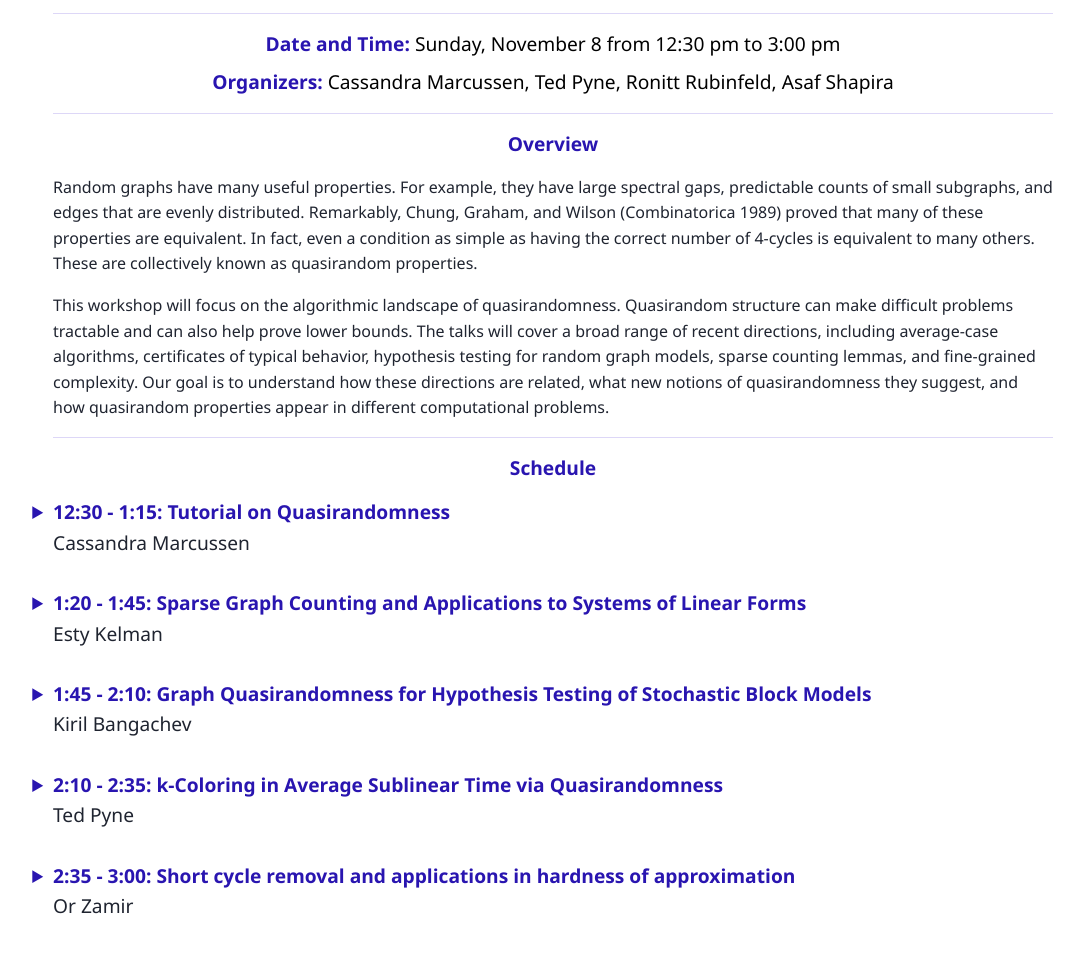
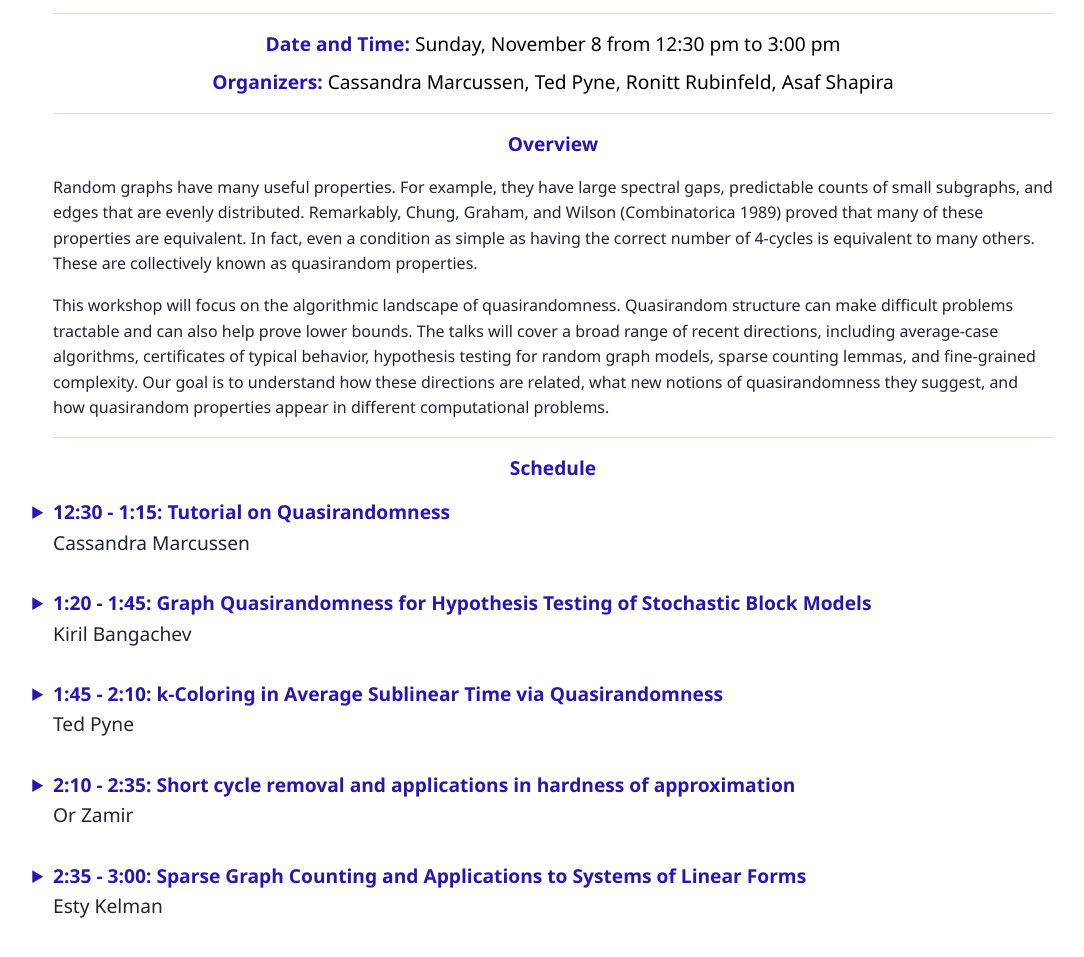
Before and after one commit to quasirandomness-focs2026/quasirandomness-focs2026.github.io, a plain HTML site: page index.html in a window 1280 px wide. Shown: the part 125-1082 px from the top of the page, without its empty margins (87-1171 px from the left). Drawn offline with Linux system fonts and the light colour scheme.

Commit message:
Update schedule items and abstracts in index.html

```diff
--- a/index.html
+++ b/index.html
@@ -251,29 +251,29 @@
     <p>We will also introduce the framework of quality control (Marcussen, Rubinfeld, and Sudan, 2026) as an algorithmic example illustrating how quasirandom properties can be used to study new computational problems.</p>
 </details>
 <details>
-  <summary class="schedule-item">1:20 - 1:45: <span class="title">Sparse Graph Counting and Applications to Systems of Linear Forms</span><span class="speaker">Esty Kelman</span></summary>
-  <p><strong>Abstract:</strong> The graph counting lemma of Chung, Graham, and Wilson (Combinatorica 1988) is a fundamental result in combinatorics, which states that if a large graph is pseudorandom (in a specific sense that we will define), then the number of copies of any small graph <strong>H</strong> in <strong>G</strong> is close to what is expected from a random graph of the same density. However, this result is only nontrivial when <strong>G</strong> is a dense graph. In this work, we obtain a counting lemma that works in the sparse setting and is well-suited for the density increment arguments in additive combinatorics. In a recent remarkable breakthrough, Kelley and Meka (FOCS 2023) obtained a strong upper bound on the density of sets of integers without nontrivial three-term arithmetic progressions. We combine our counting lemma with other ideas to establish Kelley--Meka type bounds for all linear patterns defined by translation-invariant systems of binary linear forms, i.e., each form depends on exactly two variables. In particular, we obtain strong bounds for the Turan problem in Abelian Cayley sum graphs, i.e., an upper bound on the maximum edge density of an Abelian Cayley sum graph with a clique of a given size. To prove our results, we employ some of the recent technology developed by Kelley and Meka and also the follow-up work by Kelley, Lovett, and Meka (STOC 2024).
-  </p>
-  <p>This talk is based on a joint work with Yuval Filmus, Hamed Hatami, and Kaave Hosseini (FOCS 2024, full version: arXiv:2311.12248)</p>
-  </p>
-</details>
-<details>
-  <summary class="schedule-item">1:45 - 2:10: <span class="title">Graph Quasirandomness for Hypothesis Testing of Stochastic Block Models</span><span class="speaker">Kiril Bangachev</span></summary>
+  <summary class="schedule-item">1:20 - 1:45: <span class="title">Graph Quasirandomness for Hypothesis Testing of Stochastic Block Models</span><span class="speaker">Kiril Bangachev</span></summary>
   <p><strong>Abstract:</strong> The celebrated theorem of Chung, Graham, and Wilson on quasirandom graphs implies that if the 4-cycle and edge counts in a graph <strong>G</strong> are both close to their typical number in <strong>G(n,1/2)</strong>, then this also holds for the counts of subgraphs isomorphic to <strong>H</strong> for any <strong>H</strong> of constant size. We prove a similar statement where the notion of close is whether the given (signed) subgraph count can be used as a test between <strong>G(n,1/2)</strong> and a stochastic block model <strong>SBM</strong>.</p>
   <p>Quantitatively, this is related to approximately maximizing <strong>H &rarr; |&Phi;(H)|<sup>1/|V(H)|</sup></strong> where <strong>&Phi;(H)</strong> is the Fourier coefficient of <strong>SBM</strong>, indexed by subgraph <strong>H</strong>. This formulation turns out to be equivalent to approximately maximizing the partition function of a spin model over an alphabet given by the community labels in <strong>SBM</strong>.</p>
   <p>We resolve the approximate maximization when <strong>SBM</strong> satisfies one of four conditions: 1) the probability of an edge between any two vertices in different communities is exactly 1/2; 2) the probability of an edge between two vertices from any two communities is at least 1/2 (this case is also covered in a recent work of Yu, Zadik, and Zhang); 3) the probability of belonging to any given community is at least <strong>c</strong> for some universal constant <strong>c &gt; 0</strong>; 4) <strong>SBM</strong> has two communities. In each of these cases, we show that there is an approximate maximizer of <strong>H &rarr; |&Phi;(H)|<sup>1/|V(H)|</sup></strong> which is a star or a 4-cycle. This implies that if there exists a constant-degree polynomial test distinguishing <strong>G(n,1/2)</strong> and <strong>SBM</strong>, then the two distributions can also be distinguished via the signed count of a star or a 4-cycle. We conjecture that the same holds true for distinguishing <strong>G(n,1/2)</strong> and any graphon if we also add triangles.</p>
   <p><strong>Authors:</strong> Kiril Bangachev and Guy Bresler</p>
 </details>
 <details>
-  <summary class="schedule-item">2:10 - 2:35: <span class="title">k-Coloring in Average Sublinear Time via Quasirandomness</span><span class="speaker">Ted Pyne</span></summary>
+  <summary class="schedule-item">1:45 - 2:10: <span class="title">k-Coloring in Average Sublinear Time via Quasirandomness</span><span class="speaker">Ted Pyne</span></summary>
   <p><strong>Abstract:</strong> We show that k-coloring a k-colorable graph can be done in expected time O(nk). Since almost all such graphs have &Omega;(n^2) edges, this is an average-case sublinear algorithm for a natural NP-complete problem. It turns out that a key to this algorithm is the ability to certify (with zero error) that a small random graph is uniquely k-colorable. I'll discuss the overall algorithm, and some details of how graph quasirandomness gives the key step.</p>
 </details>
 <details>
-  <summary class="schedule-item">2:35 - 3:00: <span class="title">Short cycle removal and applications in hardness of approximation</span><span class="speaker">Or Zamir</span></summary>
+  <summary class="schedule-item">2:10 - 2:35: <span class="title">Short cycle removal and applications in hardness of approximation</span><span class="speaker">Or Zamir</span></summary>
   <p><strong>Abstract:</strong> We present a technique for efficiently removing almost all short cycles in a graph without unintentionally removing its triangles. Consequently, triangle finding problems do not become easy even in almost k-cycle-free graphs, for any constant k >= 4.</p>
   <p>Triangle finding is at the base of many conditional lower bounds in P, mainly for distance computation problems, and the existence of many 4- or 5-cycles in a worst-case instance had been the obstacle towards resolving major open questions.</p>
   <p>We use this to answer questions including: Are there distance oracles with m^(1+o(1)) preprocessing time and m^o(1) query time that achieve a constant approximation? Is there a linear-time algorithm for detecting a 4-cycle in a graph? etc. </p>
 </details>
+<details>
+  <summary class="schedule-item">2:35 - 3:00: <span class="title">Sparse Graph Counting and Applications to Systems of Linear Forms</span><span class="speaker">Esty Kelman</span></summary>
+  <p><strong>Abstract:</strong> The graph counting lemma of Chung, Graham, and Wilson (Combinatorica 1988) is a fundamental result in combinatorics, which states that if a large graph is pseudorandom (in a specific sense that we will define), then the number of copies of any small graph <strong>H</strong> in <strong>G</strong> is close to what is expected from a random graph of the same density. However, this result is only nontrivial when <strong>G</strong> is a dense graph. In this work, we obtain a counting lemma that works in the sparse setting and is well-suited for the density increment arguments in additive combinatorics. In a recent remarkable breakthrough, Kelley and Meka (FOCS 2023) obtained a strong upper bound on the density of sets of integers without nontrivial three-term arithmetic progressions. We combine our counting lemma with other ideas to establish Kelley--Meka type bounds for all linear patterns defined by translation-invariant systems of binary linear forms, i.e., each form depends on exactly two variables. In particular, we obtain strong bounds for the Turan problem in Abelian Cayley sum graphs, i.e., an upper bound on the maximum edge density of an Abelian Cayley sum graph with a clique of a given size. To prove our results, we employ some of the recent technology developed by Kelley and Meka and also the follow-up work by Kelley, Lovett, and Meka (STOC 2024).
+  </p>
+  <p>This talk is based on a joint work with Yuval Filmus, Hamed Hatami, and Kaave Hosseini (FOCS 2024, full version: arXiv:2311.12248)</p>
+  </p>
+</details>
 
 </body>
 </html>
```
